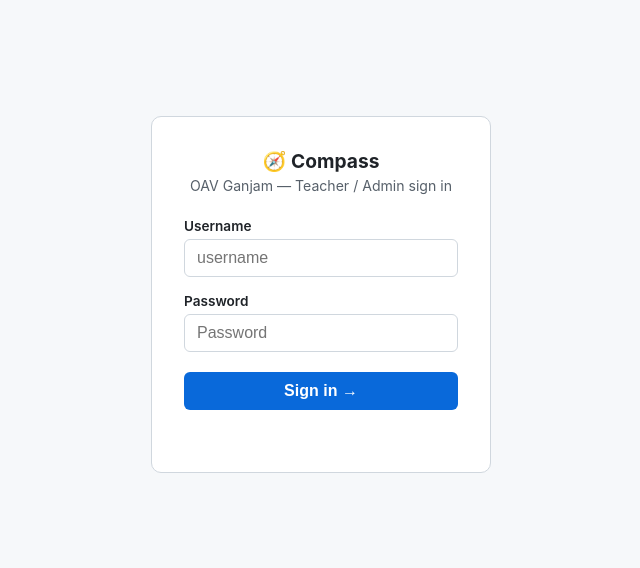
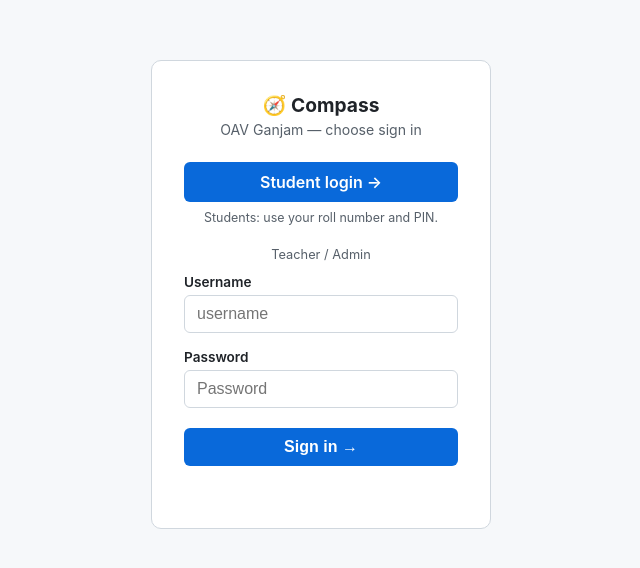
Before and after one commit to oavjnp/compass_portal, a plain HTML site: page index.html in a window 1280 px wide. Shown: the part 106-674 px from the top of the page, without its empty margins (319-959 px from the left). Drawn offline with Linux system fonts and the light colour scheme.

Commit message:
Add student login entry to Compass portal

```diff
--- a/index.html
+++ b/index.html
@@ -37,13 +37,27 @@
     }
     button:disabled { background: #8ab4f8; cursor: not-allowed; }
     button.offline { background: #cf222e; }
+    .action-link {
+      display: block; width: 100%; padding: 10px; border: none; border-radius: 6px;
+      background: #0969da; color: #fff; font-size: 1rem; font-weight: 600;
+      text-align: center; text-decoration: none; margin-top: 4px;
+    }
+    .action-link[aria-disabled="true"] { background: #8ab4f8; pointer-events: none; }
+    .hint { color: #57606a; font-size: .78rem; text-align: center; margin-top: 8px; }
+    .divider { color: #57606a; font-size: .8rem; text-align: center; margin: 22px 0 12px; }
     .status { text-align: center; color: #57606a; font-size: .82rem; margin-top: 12px; min-height: 18px; }
   </style>
 </head>
 <body>
   <div class="card">
     <h1>🧭 Compass</h1>
-    <p class="sub">OAV Ganjam — Teacher / Admin sign in</p>
+    <p class="sub">OAV Ganjam — choose sign in</p>
+
+    <section aria-label="Student sign in">
+      <a id="studentLink" class="action-link" href="#" aria-disabled="true" tabindex="-1">Connecting…</a>
+      <p class="hint">Students: use your roll number and PIN.</p>
+    </section>
+    <p class="divider">Teacher / Admin</p>
 
     <form id="loginForm" method="POST" autocomplete="on">
       <div class="field">
@@ -64,6 +78,7 @@
   <script>
   (function () {
     var form = document.getElementById('loginForm');
+    var studentLink = document.getElementById('studentLink');
     var btn  = document.getElementById('submitBtn');
     var stat = document.getElementById('statusLine');
 
@@ -82,6 +97,10 @@
       // Native top-level form POST — not fetch — so it isn't subject to
       // CORS and the browser's password manager offers to save the
       // credentials against this stable page.
+      studentLink.href = url + '/login';
+      studentLink.textContent = 'Student login →';
+      studentLink.removeAttribute('aria-disabled');
+      studentLink.removeAttribute('tabindex');
       form.action = url + '/teacher/login';
       btn.disabled = false;
       btn.textContent = 'Sign in →';
@@ -92,6 +111,7 @@
       btn.classList.add('offline');
       btn.type = 'button';
       btn.onclick = function () { location.reload(); };
+      studentLink.textContent = 'Student login unavailable';
       stat.textContent = 'Server offline — try again shortly.';
     });
   })();
```
